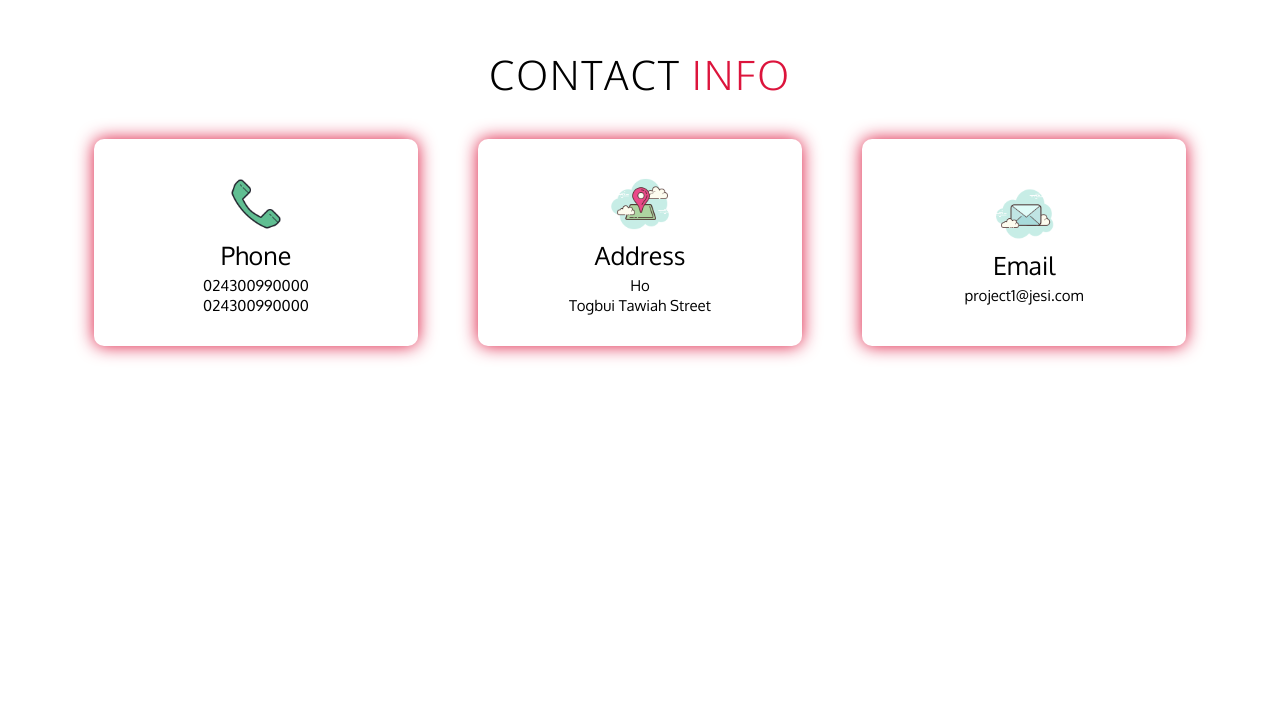
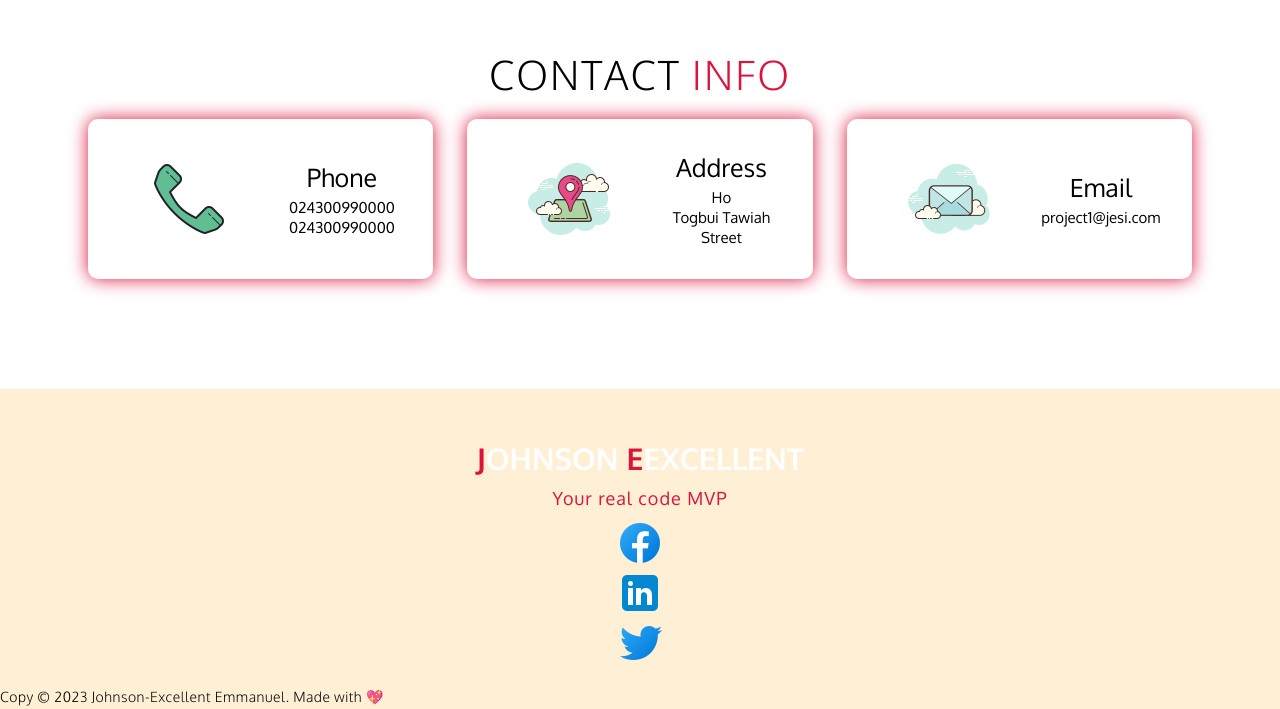
Before and after one commit to johnsonsemmanuel/jesi-class-work, a plain HTML site: page index.html in a window 1280 px wide. Shown: the part 4346-5055 px from the top of the page. Before the commit the page ends 4822 px from the top, so only its background shows below. Drawn offline with Linux system fonts and the light colour scheme.

Commit message:
additional contribution to code

```diff
--- a/index.html
+++ b/index.html
@@ -182,7 +182,7 @@
 <!-- end of about section -->
 
 <!-- start of contact section -->
-<div id="contact">
+<section><div id="contact">
 <div class="contact container">
   <div>
     <h1 class="section-title">Contact <span>Info</span></h1>
@@ -220,5 +220,31 @@
   </div>
 </div>
 </div>
+
+<!-- end of contact section -->
+
+<!-- start of the footer section -->
+
+<section id="footer">
+<div class="footer container">
+<div class="brand">
+  <h1><span>J</span>ohnson <span>E</span>excellent</h1>
+</div>
+  <h2>Your real code MVP</h2>
+  <div class="social-icon">
+    <div class="social-item">
+<a href="#"></a><img src="./img/icons8-facebook-48.png" alt="Facebook">
+    </div>
+    <div class="social-item">
+<a href="#"></a><img src="./img/icons8-linkedin-48.png" alt="Linked Inn">
+    </div>
+    <div class="social-item">
+<a href="#"></a><img src="./img/icons8-twitter-48.png" alt="Twitter">
+    </div>
+  </div>
+</div>
+<p>Copy &copy; 2023 Johnson-Excellent Emmanuel. Made with &#x1F496;</p>
+</div>
+</section>
   </body>
 </html>
--- a/main.css
+++ b/main.css
@@ -506,11 +506,36 @@ img {
   font-size: 2.5rem;
   font-weight: 500;
   margin-bottom: 5px;
+
 }
 #contact .contact-info h2{
   font-size: 1.5rem;
   line-height: 2rem;
   font-weight: 500;
+}
+
+/* end of the contact section */
+
+/* start of footer section */
+
+#footer{
+  background-color: papayawhip;
+}
+
+#footer .footer{
+  min-height: 200px;
+  flex-direction: column;
+  padding-top: 50px;
+  padding-bottom: 10px;
+}
+
+#footer h2{
+  color: crimson;
+  font-weight: 500;
+  font-size: 1.8rem;
+  letter-spacing: 0.1rem;
+  margin-top: 10px;
+  margin-bottom: 10px;
 }
 
 
@@ -609,7 +634,32 @@ img {
   width: 100%;
   display: flex;
   flex-direction: row;
+  justify-content: space-evenly;
+  margin: 0;
 }
+
+#contact .contact-item{
+  width: 30%;
+  margin: 10px;
+  flex-direction: row;
+}
+
+
+#contact .contact-item .icon{
+  height: 100px;
+  width: 100px;
+}
+
+#contact .contact-item .icon img{
+ object-fit: contain;
+}
+
+#contact .contact-item .contact-info{
+  width: 50%;
+  text-align: center;
+  padding-left: 20px;
+}
+
 
 
 
```
Also changed, not shown: img/icons8-facebook-48.png (added), img/icons8-linkedin-48.png (added), img/icons8-twitter-48.png (added).
